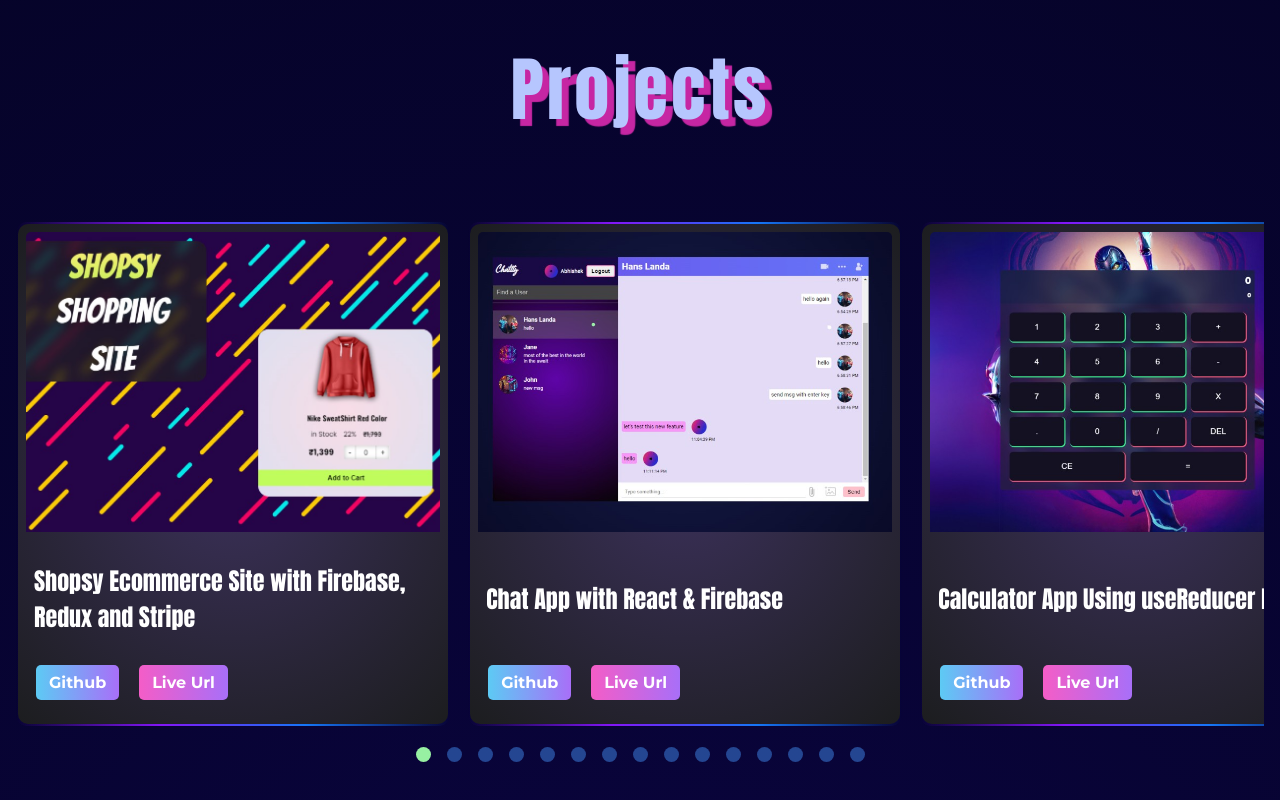
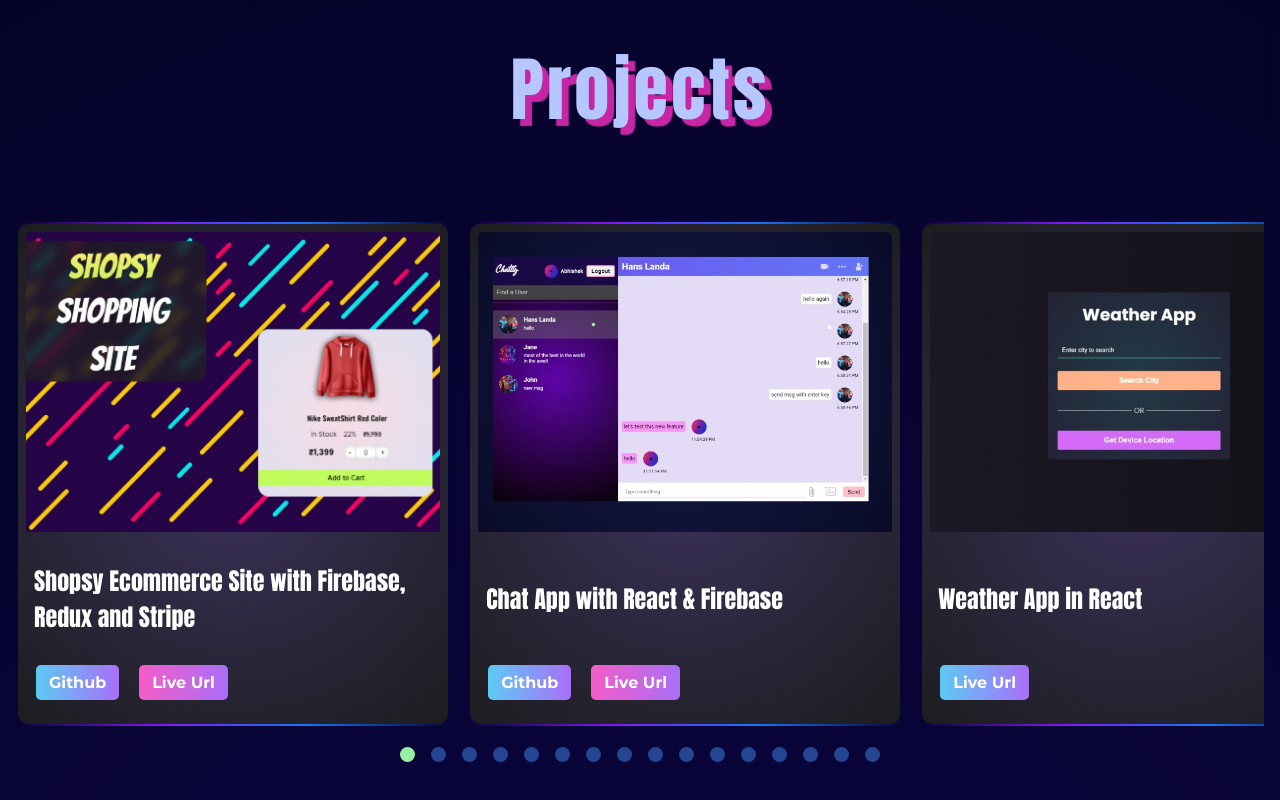
Before and after one commit to dazzlerabhi30800/portfolio-website-2, a React (Vite) app: page / in a window 1280 px wide. Shown: the part 1740-2540 px from the top of the page. Built offline with nearby package versions, Linux system fonts and the light colour scheme.

Commit message:
added weather app

```diff
--- a/src/Components/Projects.jsx
+++ b/src/Components/Projects.jsx
@@ -40,12 +40,16 @@
                     <img loading="lazy" src={data.image} alt={data.name} />
                     <h3>{data.name}</h3>
                     <div className="link--wrapper">
+                      {data.github && (
                         <a target="_blank" href={data.github}>
                           Github
                         </a>
+                      )}
+                      {data.live && (
                         <a target="_blank" href={data.live}>
                           Live Url
                         </a>
+                      )}
                     </div>
                   </div>
                 </div>
--- a/src/Components/Styles/data/ProjectData.json
+++ b/src/Components/Styles/data/ProjectData.json
@@ -11,6 +11,12 @@
       "image": "./Project-img/chat-app.jpg",
       "github": "https://github.com/dazzlerabhi30800/chat-app-using-google-auth",
       "live": "https://chat-app-using-google-auth.vercel.app/"
+    },
+
+    {
+      "name": "Weather App in React",
+      "image": "./Project-img/weather-app.jpg",
+      "live": "https://weather-app-assignment-lemon.vercel.app/"
     },
 
     {
```
Also changed, not shown: public/Project-img/weather-app.jpg (added). Lines whose indentation alone changed are shown as unchanged.
